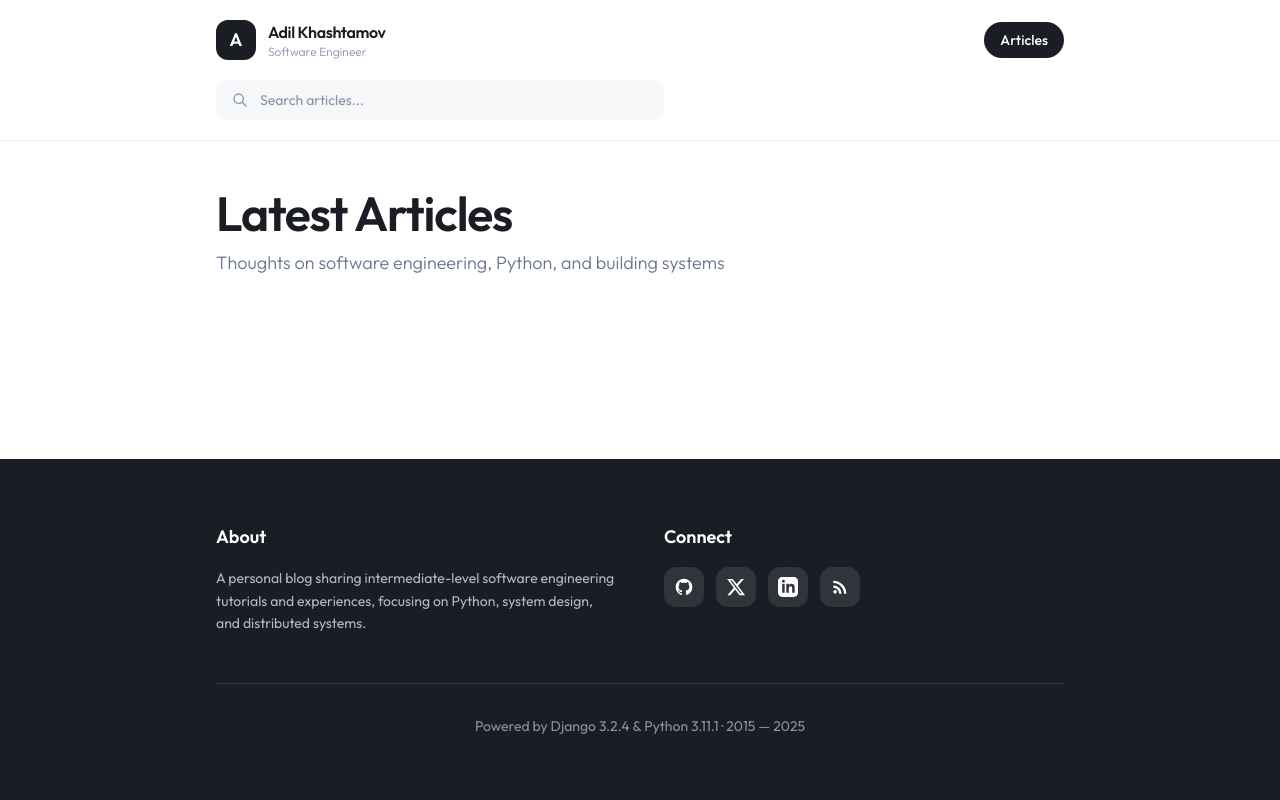
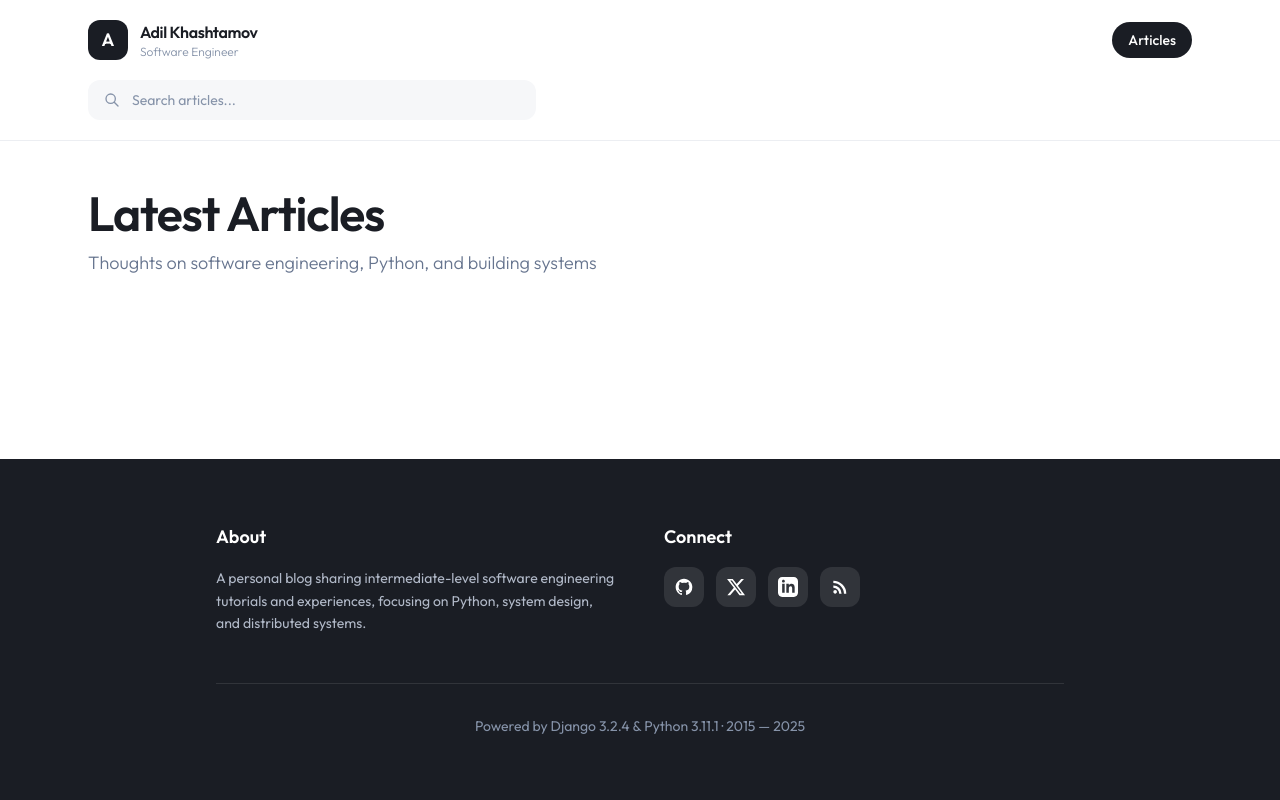
Before and after one commit to adilkhash/notion, a Django app: page /ru/ in a window 1280 px wide. Run offline with Django 3.2, Linux system fonts and the light colour scheme; data that the repository does not hold is empty; some libraries are stand-ins or nearby versions.

Commit message:
updated css classes

```diff
--- a/templates/base.html
+++ b/templates/base.html
@@ -552,8 +552,8 @@
 
 <body class="font-sans bg-white text-ink-700 antialiased min-h-screen flex flex-col">
     <!-- Header -->
-    <header class="sticky top-0 z-50 bg-white/95 backdrop-blur-sm border-b border-ink-100">
-        <div class="max-w-4xl mx-auto px-6 py-5">
+    <header class="top-0 z-50 bg-white/95 backdrop-blur-sm border-b border-ink-100">
+        <div class="max-w-6xl mx-auto px-6 py-5">
             <div class="flex items-center justify-between">
                 <!-- Logo & Tagline -->
                 <div class="flex-shrink-0">
@@ -594,7 +594,7 @@
     </header>
 
     <!-- Main Content -->
-    <main class="flex-1 max-w-4xl w-full mx-auto px-6 py-12">
+    <main class="flex-1 max-w-6xl w-full mx-auto px-6 py-12">
         {% block content %}{% endblock %}
     </main>
 
--- a/templates/blog/post_detail.html
+++ b/templates/blog/post_detail.html
@@ -59,7 +59,7 @@
 {% block content %}
 <div class="lg:grid lg:grid-cols-[1fr_280px] lg:gap-16">
     <!-- Main Article -->
-    <article class="animate-fade-in">
+    <article class="animate-fade-in" style="max-width: 900px;">
         <!-- Article Header -->
         <header class="mb-10 pb-8 border-b border-ink-100">
             <!-- Meta info -->
```
